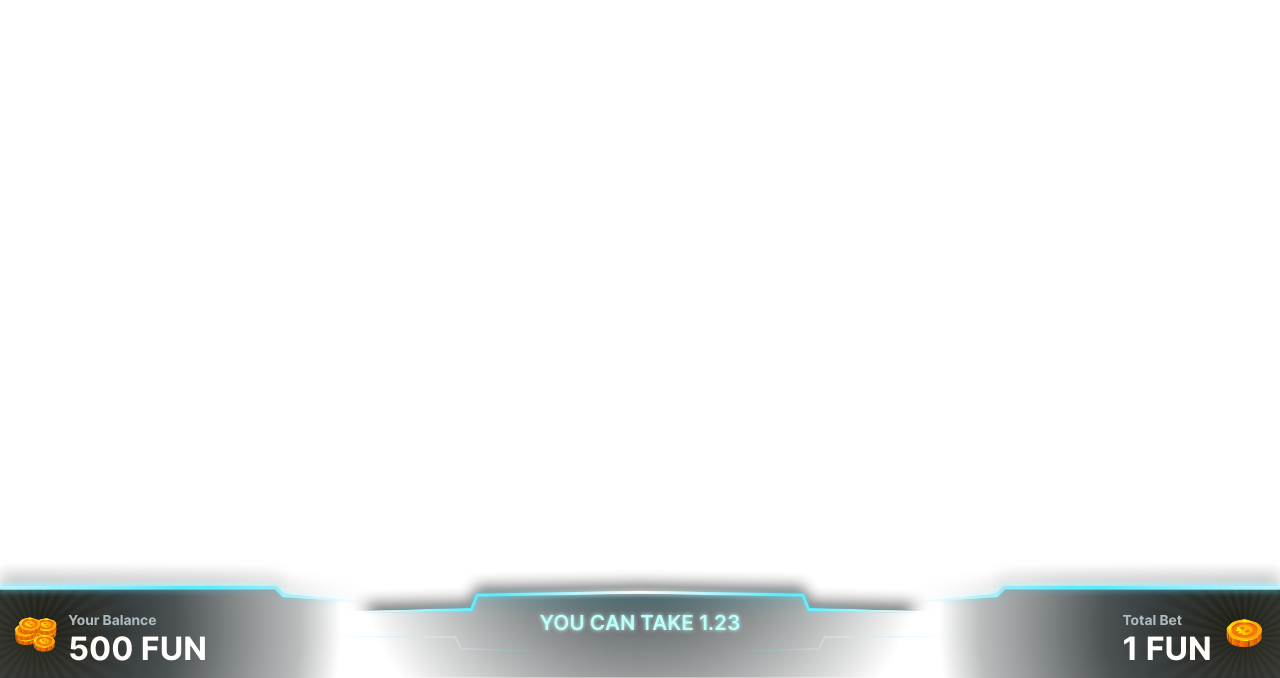
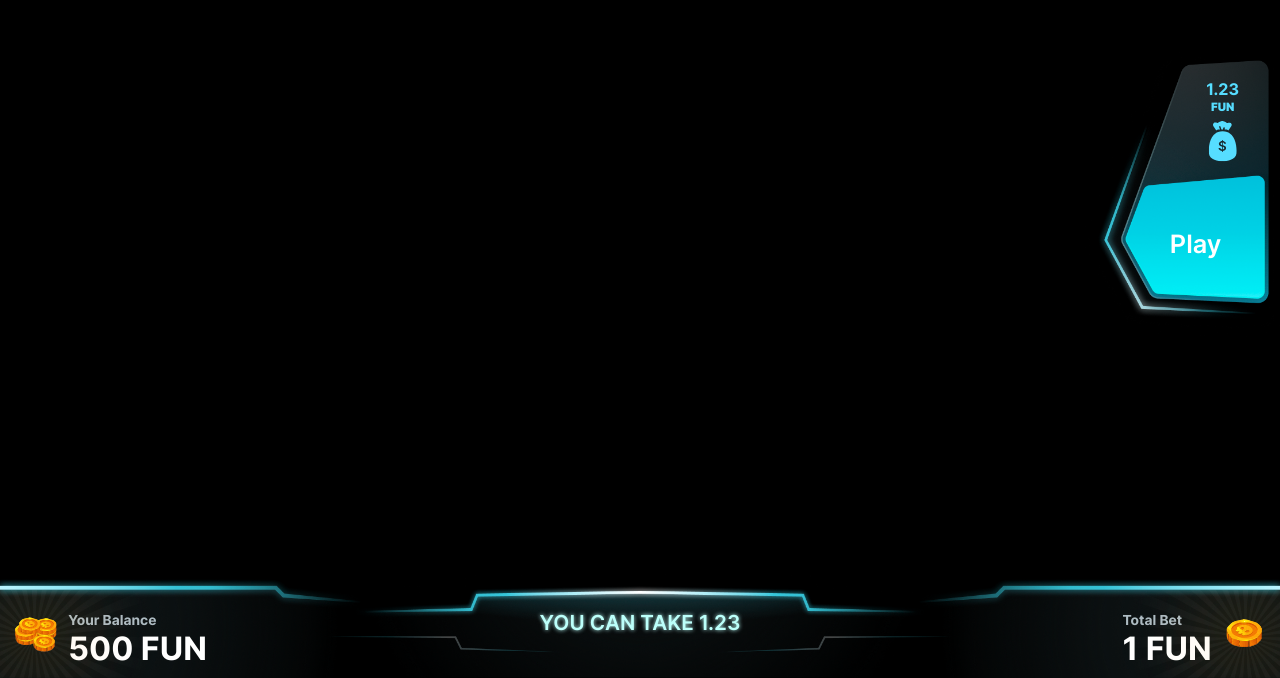
Before and after one commit to GapEugene/mole, a website: page dev/markup/pages/index.html in a window 1280 px wide. Shown: the part 122-800 px from the top of the page. Drawn offline with nearby package versions, Linux system fonts and the light colour scheme; files that its build step writes are made by us from their sources; files whose address does not match are found by name.

Commit message:
added game bar

```diff
--- /dev/null
+++ b/dev/markup/layout/game-bar.html
@@ -0,0 +1,13 @@
+<div class="game-bar">
+  <img class="game-bar__background-image" src="./assets/images/gui/game-bar-background.png" alt="">
+  <div class="game-bar__info">
+    <p class="game-bar__text">
+      <span class="game-bar__text-value">1.23</span>
+      <span class="game-bar__text-currency">FUN</span>
+    </p>
+    @@include('../svg/sack.html', { class: 'game-bar__icon' })
+  </div>
+  <button class="game-bar__button" type="button">
+    Play
+  </button>
+</div>
--- a/dev/markup/pages/index.html
+++ b/dev/markup/pages/index.html
@@ -1,4 +1,5 @@
 @@include('../layout/header.html')
 @@include('../layout/bars/index.html')
 @@include('../layout/panel.html')
+@@include('../layout/game-bar.html')
 @@include('../layout/footer.html')
--- /dev/null
+++ b/dev/markup/svg/sack.html
@@ -0,0 +1,6 @@
+<svg class="@@class" viewBox="0 0 49 70" xmlns="http://www.w3.org/2000/svg">
+  <path d="M24.2608 49.5129C24.6407 49.4669 24.988 49.3821 25.3028 49.2586C25.81 49.0562 26.207 48.7773 26.4936 48.4219C26.7803 48.0609 26.9264 47.6398 26.9319 47.1586C26.9264 46.7211 26.7969 46.3602 26.5433 46.0758C26.2897 45.7859 25.9341 45.5453 25.4765 45.3539C25.1194 45.1984 24.7142 45.0566 24.2608 44.9284V49.5129Z"/>
+  <path d="M22.9046 41.8092V37.4915C22.5628 37.5373 22.2541 37.6179 21.9784 37.7332C21.5208 37.9246 21.1707 38.1844 20.9281 38.5125C20.6855 38.8406 20.5615 39.2152 20.556 39.6363C20.556 39.9863 20.6359 40.2898 20.7958 40.5469C20.9612 40.8039 21.1845 41.0227 21.4656 41.2031C21.7468 41.3781 22.0583 41.5258 22.4001 41.6461C22.5676 41.705 22.7358 41.7594 22.9046 41.8092Z"/>
+  <path d="M0.267403 57C-1.05107 44 1.84958 18 24 18C46.3996 18 49.3329 44 47.9996 57C46.7997 67.4 31.4999 70 24 70C16.5835 70 1.45396 67.4 0.267403 57ZM22.9046 52.136V54H24.2608V52.1356C25.3246 52.0761 26.2508 51.8745 27.0394 51.5309C27.9987 51.1098 28.732 50.5273 29.2392 49.7836C29.7464 49.0344 30 48.1676 30 47.1832C30 46.4559 29.8622 45.8215 29.5865 45.2801C29.3109 44.7387 28.936 44.2766 28.4618 43.8937C27.9932 43.5109 27.4612 43.1937 26.8658 42.9422C26.2759 42.6906 25.6612 42.491 25.0216 42.3434L24.2608 42.1547V37.4819C24.8849 37.5557 25.4114 37.7433 25.8403 38.0449C26.4137 38.4441 26.739 39.002 26.8162 39.7184H29.7684C29.7519 38.7723 29.4845 37.9355 28.9663 37.2082C28.448 36.4754 27.7341 35.9039 26.8244 35.4938C26.0728 35.1482 25.2182 34.9463 24.2608 34.888V33H22.9046V34.9002C22.0212 34.9713 21.2136 35.1691 20.4816 35.4938C19.5443 35.9039 18.8028 36.4809 18.257 37.2246C17.7167 37.9684 17.4466 38.8352 17.4466 39.825C17.4466 41.0281 17.849 41.9934 18.6539 42.7207C19.4644 43.4426 20.567 43.9813 21.9618 44.3367L22.9046 44.5775V49.5192C22.5149 49.4758 22.151 49.3917 21.813 49.2668C21.3003 49.0754 20.884 48.7855 20.5642 48.3973C20.2445 48.009 20.0626 47.5223 20.0184 46.9371H17C17.0441 48.0527 17.3363 48.9988 17.8766 49.7754C18.4224 50.552 19.1777 51.1426 20.1425 51.5473C20.9445 51.8818 21.8652 52.078 22.9046 52.136Z"/>
+  <path d="M13 16.5L8.04722 9.07083C7.37233 8.05849 7.0605 6.8234 7.42477 5.66253C7.73179 4.68407 8.23057 3.56805 9 3C11.0482 1.48786 15.5 3.5 15.5 3.5C15.5 3.5 20.0899 0 23.5 0C26.9101 0 31.5 3.5 31.5 3.5C31.5 3.5 35.8762 2.10962 38 3.5C38.413 3.77036 38.7991 4.18405 39.1385 4.63349C40.1658 5.99379 39.9177 7.85104 38.9551 9.25789L34 16.5C34 16.5 32.2692 15.2929 31 15C29.7308 14.7071 27.5 15 27.5 15L27.846 12.2321C27.9328 11.5376 27.4688 10.8938 26.7824 10.7565C26.0698 10.614 25.374 11.0672 25.2163 11.7766L24.5 15H22L20.4184 9.85992C20.1931 9.12759 19.3903 8.74386 18.6789 9.02843C18.0219 9.29126 17.6921 10.0282 17.9339 10.6933L19.5 15C19.5 15 17.2692 14.7071 16 15C14.7308 15.2929 13 16.5 13 16.5Z"/>
+</svg>
--- a/dev/styles/components/_bar.scss
+++ b/dev/styles/components/_bar.scss
@@ -66,7 +66,6 @@
     height: 100%;
     object-fit: cover;
     object-position: center;
-    pointer-events: none;
 
     &_top-left {
       transform: none;
@@ -92,7 +91,6 @@
     height: calc(100% - 54px);
     object-fit: contain;
     object-position: left;
-    pointer-events: none;
 
     &_bottom-left {
       top: 54px;
--- /dev/null
+++ b/dev/styles/components/_game-bar.scss
@@ -0,0 +1,87 @@
+.game-bar {
+  position: absolute;
+  right: 0;
+  bottom: 227px;
+  z-index: 0;
+  width: $game-bar-width;
+  height: $game-bar-height;
+  pointer-events: none;
+  user-select: none;
+
+  @include responsive-scale-gui;
+  @include responsive-position-gui(right, null, $game-bar-width, $game-bar-height);
+
+  &__background-image {
+    position: absolute;
+    top: 0;
+    left: 0;
+    z-index: -10;
+    width: 100%;
+    height: 100%;
+    object-fit: cover;
+    object-position: center;
+  }
+
+  &__info {
+    position: absolute;
+    right: 20px;
+    top: 60px;
+    z-index: 0;
+    display: flex;
+    flex-direction: column;
+    row-gap: 10px;
+    width: 160px;
+  }
+
+  &__icon {
+    width: 49px;
+    height: 70px;
+    margin-inline: auto;
+    fill: #56ddff;
+  }
+
+  &__text {
+    &-value {
+      display: block;
+      font-weight: 700;
+      font-size: 28px;
+      line-height: 30px;
+      color: #56ddff;
+      text-align: center;
+    }
+
+    &-currency {
+      display: block;
+      font-weight: 900;
+      font-size: 20px;
+      line-height: 30px;
+      color: #56ddff;
+      text-align: center;
+    }
+  }
+
+  &__button {
+    position: absolute;
+    bottom: 44px;
+    right: 6px;
+    z-index: 0;
+    display: block;
+    width: 282px;
+    height: 252px;
+    background-image: url('../images/gui/game-bar-button-background.png');
+    background-repeat: no-repeat;
+    background-position: center;
+    background-size: cover;
+    font-weight: 600;
+    font-size: 44px;
+    line-height: 48px;
+    color: #ffffff;
+    pointer-events: initial;
+    cursor: pointer;
+    transition: background-image 0.15s ease;
+
+    &:hover {
+      background-image: url('../images/gui/game-bar-button-hover-background.png');
+    }
+  }
+}
--- a/dev/styles/components/_wrapper.scss
+++ b/dev/styles/components/_wrapper.scss
@@ -3,4 +3,5 @@
   z-index: 0;
   width: 100%;
   height: 100vh;
+  background-color: black;
 }
--- a/dev/styles/main.scss
+++ b/dev/styles/main.scss
@@ -9,6 +9,7 @@
 @import './components/wrapper';
 @import './components/bar';
 @import './components/panel';
+@import './components/game-bar';
 @import './components/button';
 @import './components/profile';
 @import './components/coins';
--- a/dev/styles/mixins/_responsive-position-gui.scss
+++ b/dev/styles/mixins/_responsive-position-gui.scss
@@ -7,7 +7,10 @@
       @if $property-x {
         #{$property-x}: $shift-x;
       }
-      #{$property-y}: $shift-y;
+
+      @if $property-y {
+        #{$property-y}: $shift-y;
+      }
     }
 
     $gui-initial-scale: $gui-initial-scale - $gui-step-scale;
--- a/dev/styles/variables/_gui.scss
+++ b/dev/styles/variables/_gui.scss
@@ -6,3 +6,6 @@ $bar-height: 207px;
 
 $panel-width: 1094px;
 $panel-height: 190px;
+
+$game-bar-width: 343px;
+$game-bar-height: 514px;
```
Also changed, not shown: dev/images/gui/game-bar-background.png (added), dev/images/gui/game-bar-button-background.png (added), dev/images/gui/game-bar-button-hover-background.png (added).
